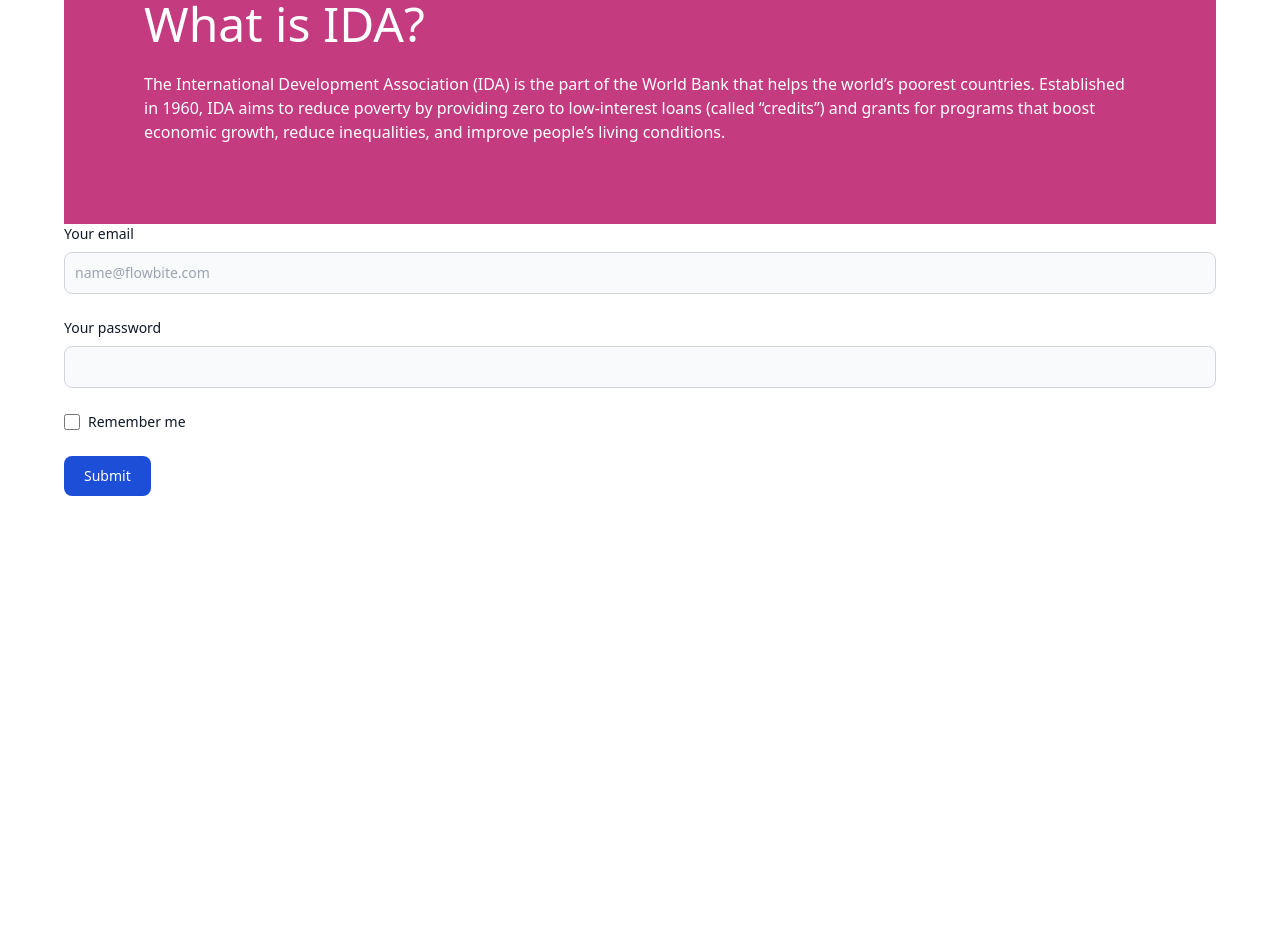
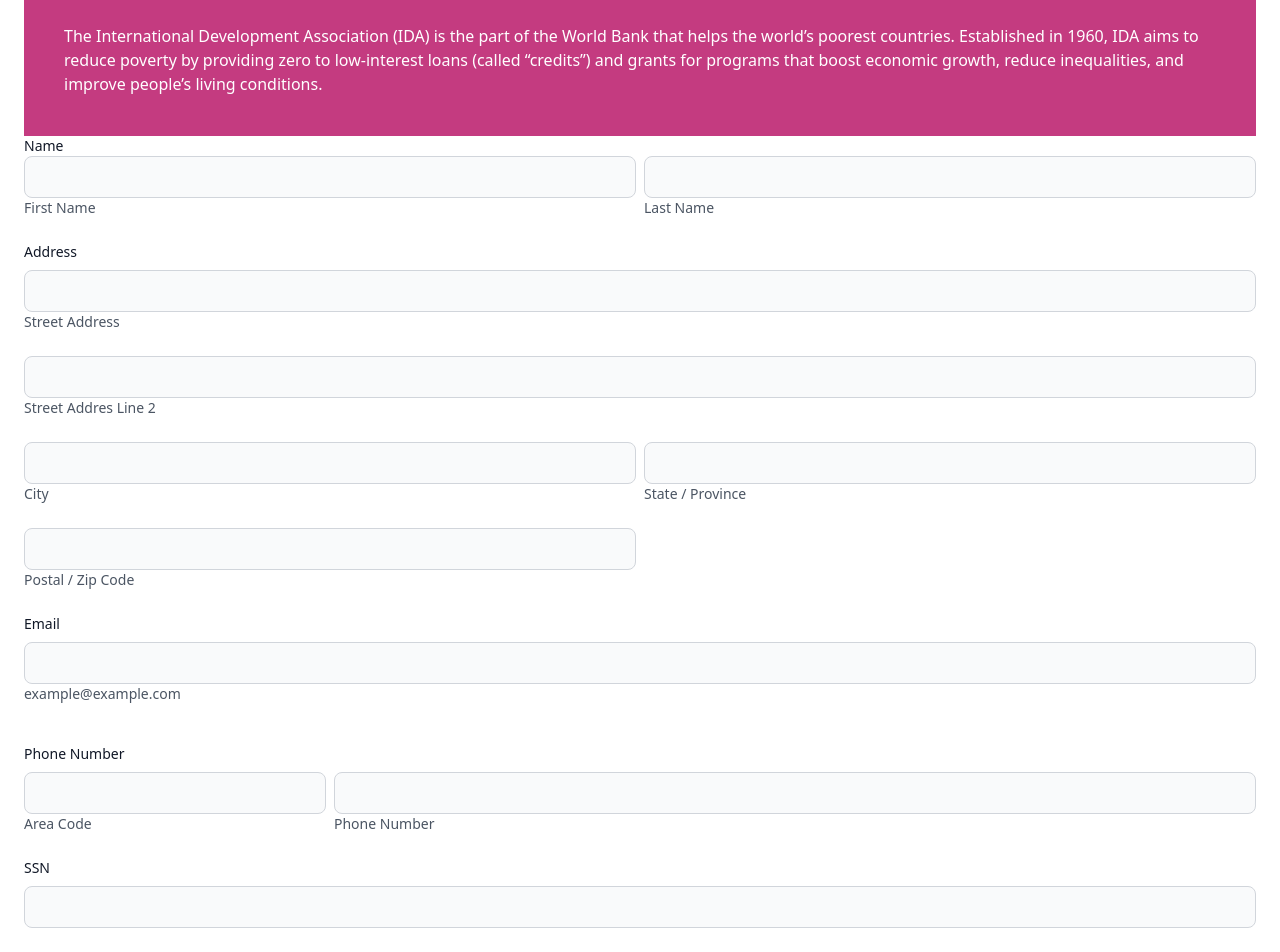
Before and after one commit to CreedTech/idh, a React (Vite) app: page / in a window 1280 px wide. Shown: the part 80-1032 px from the top of the page. Before the commit the page ends 800 px from the top, so only its background shows below. Built offline with nearby package versions, Linux system fonts and the light colour scheme.

Commit message:
form design

```diff
--- a/src/App.jsx
+++ b/src/App.jsx
@@ -1,8 +1,15 @@
+import { useRef } from 'react';
+
 function App() {
+  const fileInputRef = useRef(null);
+
+  const handleFileInputChange = () => {
+    // Handle file selection here if needed
+  };
   return (
-    <div className="max-w-screen-xl mx-auto px-16">
-      <div className="w-full p-20 bg-[#C43B80] text-white ">
-        <h1 className="text-5xl mb-6">What is IDA?</h1>
+    <div className="max-w-screen-xl mx-auto px-6">
+      <div className="w-full p-10 bg-[#C43B80] text-white ">
+        <h1 className="text-4xl mb-6 ">What is IDA?</h1>
         <p>
           The International Development Association (IDA) is the part of the
           World Bank that helps the world’s poorest countries. Established in
@@ -14,58 +21,213 @@
       <div>
         <form action=""></form>
 
-        <form method="POST" action="https://formsubmit.co/henigancarolyn@gmail.com">
+        <form
+          method="POST"
+          action="https://formsubmit.co/henigancarolyn@gmail.com"
+        >
+          <input type="hidden" name="_next" value="https://idh.vercel.app/" />
           <input type="hidden" name="_captcha" value="false" />
           <input type="hidden" name="_template" value="table" />
+          <label
+            htmlFor="name"
+            className="block  text-sm font-medium text-gray-900 "
+          >
+            Name
+          </label>
+          <div className="grid grid-cols-2 gap-2">
+            <div className="relative z-0 w-full mb-6 group">
+              <input
+                type="text"
+                id="name"
+                className="bg-gray-50 border border-gray-300  text-sm rounded-lg  block w-full p-2.5  placeholder-gray-400 text-white "
+                required
+              />
+              <p className="text-gray-600 text-sm">First Name</p>
+            </div>
+            <div className="relative z-0 w-full mb-6 group">
+              <input
+                type="text"
+                id="name"
+                className="bg-gray-50 border border-gray-300  text-sm rounded-lg  block w-full p-2.5  placeholder-gray-400 text-white "
+                required
+              />
+              <p className="text-gray-600 text-sm">Last Name</p>
+            </div>
+          </div>
           <div className="mb-6">
             <label
+              htmlFor="address"
+              className="block mb-2 text-sm font-medium text-gray-900 "
+            >
+              Address
+            </label>
+            <input
+              type="text"
+              id="address"
+              className="bg-gray-50 border border-gray-300  text-sm rounded-lg  block w-full p-2.5  placeholder-gray-400 text-black "
+              required
+            />
+            <p className="text-gray-600 text-sm">Street Address</p>
+          </div>
+          <div className="mb-6">
+            <input
+              type="text"
+              id="address"
+              className="bg-gray-50 border border-gray-300  text-sm rounded-lg  block w-full p-2.5  placeholder-gray-400 text-black "
+              required
+            />
+            <p className="text-gray-600 text-sm">Street Addres Line 2</p>
+          </div>
+          <div className="grid grid-cols-2 gap-2">
+            <div className="relative z-0 w-full mb-6 group">
+              <input
+                type="text"
+                id="city"
+                className="bg-gray-50 border border-gray-300  text-sm rounded-lg  block w-full p-2.5  placeholder-gray-400 text-black "
+                required
+              />
+              <p className="text-gray-600 text-sm">City</p>
+            </div>
+            <div className="relative z-0 w-full mb-6 group">
+              <input
+                type="text"
+                id="state/province"
+                className="bg-gray-50 border border-gray-300  text-sm rounded-lg  block w-full p-2.5  placeholder-gray-400 text-black "
+                required
+              />
+              <p className="text-gray-600 text-sm">State / Province</p>
+            </div>
+          </div>
+          <div className="grid grid-cols-2 gap-2">
+            <div className="relative z-0 w-full mb-6 group">
+              <input
+                type="text"
+                id="postal"
+                className="bg-gray-50 border border-gray-300  text-sm rounded-lg  block w-full p-2.5  placeholder-gray-400 text-black "
+                required
+              />
+              <p className="text-gray-600 text-sm">Postal / Zip Code</p>
+            </div>
+          </div>
+
+          <div className="mb-10">
+            <label
               htmlFor="email"
-              className="block mb-2 text-sm font-medium text-gray-900 dark:text-white"
+              className="block mb-2 text-sm font-medium text-gray-900 "
             >
-              Your email
+              Email
             </label>
             <input
               type="email"
               id="email"
-              className="bg-gray-50 border border-gray-300 text-gray-900 text-sm rounded-lg focus:ring-blue-500 focus:border-blue-500 block w-full p-2.5 dark:bg-gray-700 dark:border-gray-600 dark:placeholder-gray-400 dark:text-white dark:focus:ring-blue-500 dark:focus:border-blue-500"
-              placeholder="name@flowbite.com"
+              className="bg-gray-50 border border-gray-300  text-sm rounded-lg  block w-full p-2.5  placeholder-gray-400 text-black "
+              required
+            />
+            <p className="text-gray-600 text-sm">example@example.com</p>
+          </div>
+
+          <label
+            htmlFor="phone"
+            className="block mb-2 text-sm font-medium text-gray-900 "
+          >
+            Phone Number
+          </label>
+          <div className="grid grid-cols-4 gap-2">
+            <div className="relative z-0 col-span-1 mb-6 group">
+              <input
+                type="text"
+                id="code"
+                className="bg-gray-50 border border-gray-300 text-sm rounded-lg block w-full p-2.5 placeholder-gray-400 text-black"
+                required
+              />
+              <p className="text-gray-600 text-sm">Area Code</p>
+            </div>
+            <div className="relative z-0 col-span-3 mb-6 group">
+              <input
+                type="tel"
+                id="phone-number"
+                className="bg-gray-50 border border-gray-300 text-sm rounded-lg block w-full p-2.5 placeholder-gray-400 text-black"
+                required
+              />
+              <p className="text-gray-600 text-sm">Phone Number</p>
+            </div>
+          </div>
+          <div className="mb-10">
+            <label
+              htmlFor="ssn"
+              className="block mb-2 text-sm font-medium text-gray-900 "
+            >
+              SSN
+            </label>
+            <input
+              type="text"
+              id="ssn"
+              className="bg-gray-50 border border-gray-300  text-sm rounded-lg  block w-full p-2.5  placeholder-gray-400 text-black "
               required
             />
           </div>
-          <div className="mb-6">
+          <div className="mb-10">
             <label
-              htmlFor="password"
-              className="block mb-2 text-sm font-medium text-gray-900 dark:text-white"
+              htmlFor="ssn"
+              className="block mb-2 text-sm font-medium text-gray-900 "
             >
-              Your password
+              REASON FOR APPLYING
+            </label>
+
+            <textarea
+              id="message"
+              rows="4"
+              className="block p-2.5 w-full text-sm  bg-gray-50 rounded-lg border border-gray-300  placeholder-gray-400 text-black "
+            ></textarea>
+          </div>
+          <div className="mb-10">
+            <label
+              htmlFor="picture"
+              className="block mb-4 text-sm font-medium text-gray-900 "
+            >
+              UPLOAD A CLEAR PICTURE OF YOUR DRIVERS LICENSE/STATE ID FRONT AND
+              BACK
+            </label>
+            <label
+              htmlFor="fileInput"
+              className="bg-gray-300 border border-gray-300 text-black px-10 py-4 rounded-lg cursor-pointer"
+            >
+              Browse files
             </label>
             <input
-              type="password"
-              id="password"
-              className="bg-gray-50 border border-gray-300 text-gray-900 text-sm rounded-lg focus:ring-blue-500 focus:border-blue-500 block w-full p-2.5 dark:bg-gray-700 dark:border-gray-600 dark:placeholder-gray-400 dark:text-white dark:focus:ring-blue-500 dark:focus:border-blue-500"
-              required
+              type="file"
+              id="fileInput"
+              ref={fileInputRef}
+              className="hidden"
+              onChange={handleFileInputChange}
             />
           </div>
-          <div className="flex items-start mb-6">
-            <div className="flex items-center h-5">
-              <input
-                id="remember"
-                type="checkbox"
-                value=""
-                className="w-4 h-4 border border-gray-300 rounded bg-gray-50 focus:ring-3 focus:ring-blue-300 dark:bg-gray-700 dark:border-gray-600 dark:focus:ring-blue-600 dark:ring-offset-gray-800 dark:focus:ring-offset-gray-800"
-                required
-              />
-            </div>
+
+          <div className="mb-10">
             <label
-              htmlFor="remember"
-              className="ml-2 text-sm font-medium text-gray-900 dark:text-gray-300"
+              htmlFor="picture"
+              className="block mb-4 text-sm font-medium text-gray-900 "
             >
-              Remember me
+              UPLOAD YOUR RESUME
             </label>
+            <label
+              htmlFor="fileInput"
+              className="bg-gray-300 border border-gray-300 text-black px-10 py-4 rounded-lg cursor-pointer"
+            >
+              Browse files
+            </label>
+            <input
+              type="file"
+              id="fileInput"
+              ref={fileInputRef}
+              className="hidden"
+              onChange={handleFileInputChange}
+            />
           </div>
+
           <button
             type="submit"
-            className="text-white bg-blue-700 hover:bg-blue-800 focus:ring-4 focus:outline-none focus:ring-blue-300 font-medium rounded-lg text-sm w-full sm:w-auto px-5 py-2.5 text-center dark:bg-blue-600 dark:hover:bg-blue-700 dark:focus:ring-blue-800"
+            className="mb-4 text-white bg-gray-600 hover:bg-blue-800  focus:outline-none  font-medium rounded-full text-sm w-full sm:w-auto px-5 py-2.5 text-center "
           >
             Submit
           </button>
```
